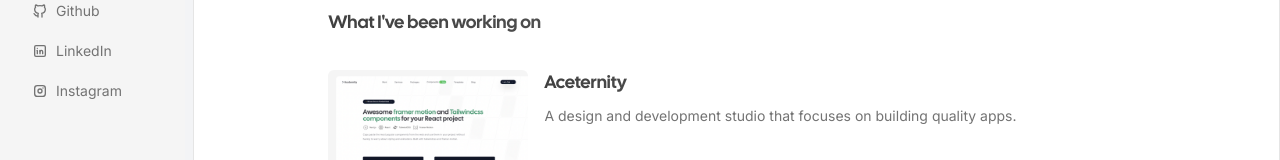
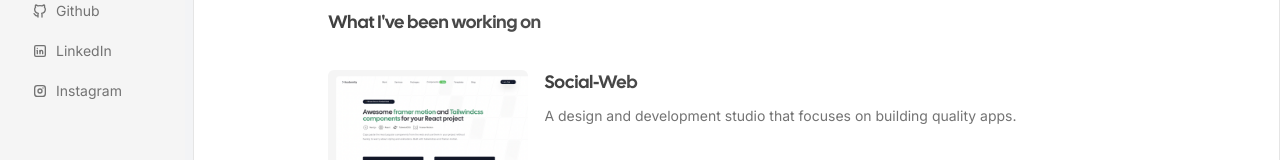
Before and after one commit to maulana-tech/Lana-Developer, a Next.js app: page / in a window 1280 px wide. Shown: the part 391-551 px from the top of the page. Built offline with nearby package versions, Linux system fonts and the light colour scheme.

Commit message:
Update product link and title for Social-Web

```diff
--- a/src/constants/products.tsx
+++ b/src/constants/products.tsx
@@ -9,8 +9,8 @@
 
 export const products = [
   {
-    href: "https://aceternity.com",
-    title: "Aceternity",
+    href: "https://social-web-lake.vercel.app/",
+    title: "Social-Web",
     description:
       "A design and development studio that focuses on building quality apps.",
     thumbnail: sidefolioAceternity,
```
